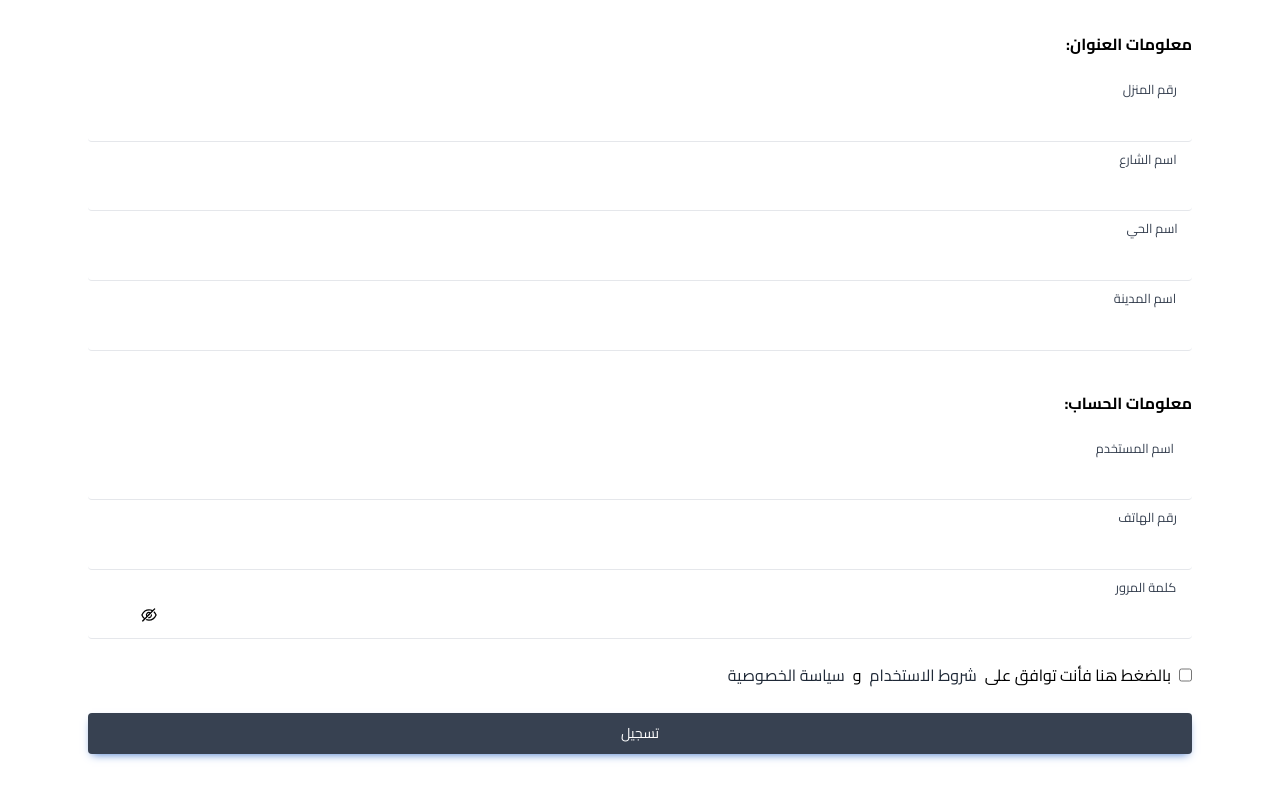
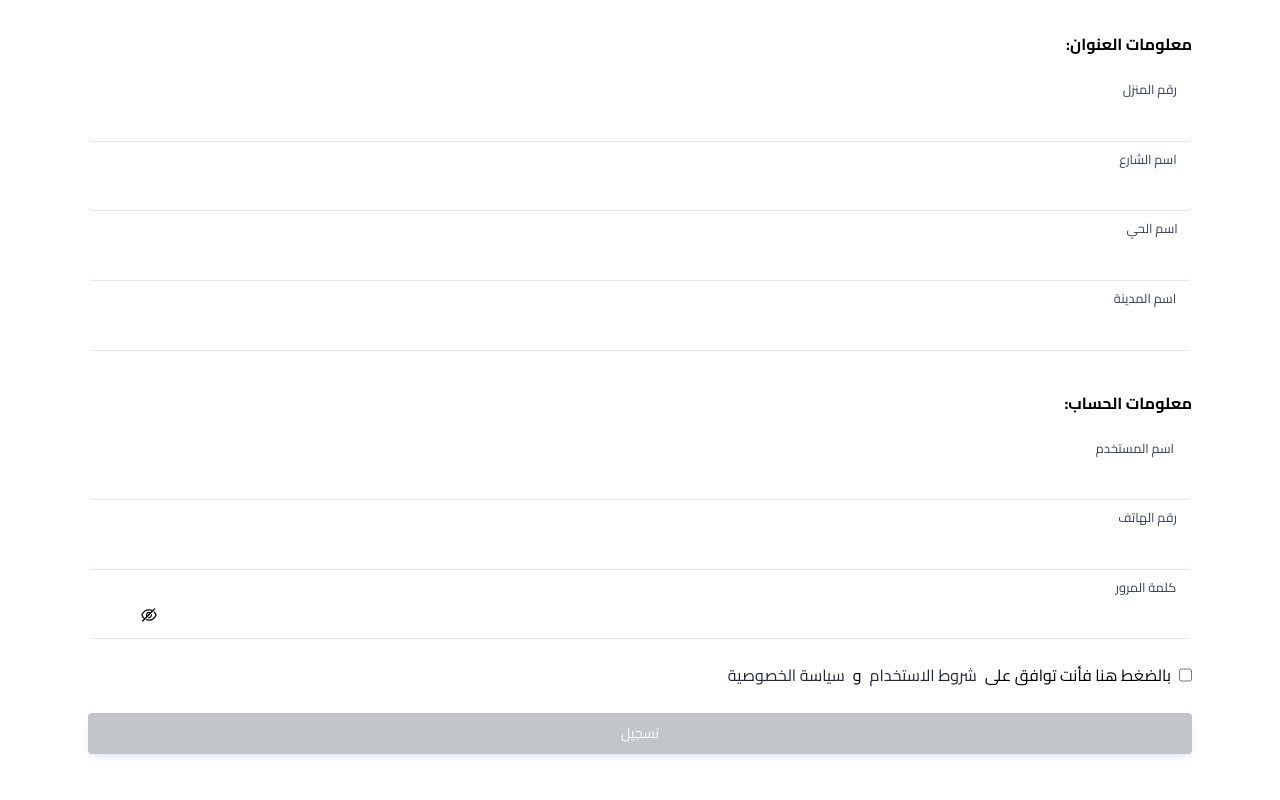
Before and after one commit to MHMDHIDR/ecommerce, a React (Vite) app: page /supplier-signup in a window 1280 px wide. Shown: the part 459-1259 px from the top of the page. Built offline with nearby package versions, Linux system fonts and the light colour scheme.

Commit message:
fixed some minor bugs

```diff
--- a/src/pages/Profile/EditProfile.tsx
+++ b/src/pages/Profile/EditProfile.tsx
@@ -10,10 +10,9 @@ import Layout from '@/components/Layout'
 import { AppSettingsContext } from '@/contexts/AppSettingsContext'
 import { FileUploadContext } from '@/contexts/FileUploadContext'
 import { handleLogout } from '@/utils/handleLogout'
-import { useContext, useEffect, useState } from 'react'
-import { AppSettingsProps, catchResponse, UserType } from '@/types'
-import { useAxios } from '@/hooks/useAxios'
-import { parseJson, stringJson } from '@/utils/jsonTools'
+import { useContext, useState } from 'react'
+import { AppSettingsProps, catchResponse } from '@/types'
+import { parseJson } from '@/utils/jsonTools'
 import axios from 'axios'
 import notify from '@/utils/notify'
 import goTo from '@/utils/goTo'
@@ -145,14 +144,14 @@ const EditProfile = () => {
     />
   ) : (
     <Layout>
-      <section className='container overflow-x-hidden px-5 rtl mx-auto max-w-6xl'>
+      <section className='container overflow-x-hidden px-5 rtl mx-auto max-w-6xl h-screen'>
         <div className='hidden'>
           {updateStatus === 1
             ? notify({
                 type: 'success',
-                msg: updateMsg
-                // ,reloadIn: TIME_TO_EXECUTE,
-                // reloadTo: goTo('edit')
+                msg: updateMsg,
+                reloadIn: TIME_TO_EXECUTE,
+                reloadTo: goTo('edit')
               })
             : updateStatus === 0
             ? notify({ type: 'error', msg: updateMsg })
--- a/src/pages/Profile/ShippingAddress.tsx
+++ b/src/pages/Profile/ShippingAddress.tsx
@@ -36,18 +36,19 @@ const ShippingAddress = () => {
   const [updateMsg, setUpdateMsg] = useState<string>('')
   const [isUpdating, setIsUpdating] = useState(false)
 
-  const { loading: loadingFetch, response } = useAxios({
+  const { loading: loadingFetch, data } = useAxios({
     url: `/users/${accountId}`,
     headers: stringJson({
       'Content-Type': 'application/json',
       Authorization: `Bearer ${token}`
     })
   })
+
   useEffect(() => {
-    if (!loadingFetch && response !== null) {
-      setFetchedUser(response !== null && response[0])
+    if (!loadingFetch && data !== null) {
+      setFetchedUser(data[0])
     }
-  }, [response])
+  }, [data])
 
   const handleUpdateShippingAddress = async (e: {
     target: any
@@ -99,14 +100,14 @@ const ShippingAddress = () => {
 
   return !loadingFetch !== null && fetchedUser !== null ? (
     <Layout>
-      <section className='container overflow-x-hidden px-5 rtl mx-auto max-w-6xl mt-28 md:mt-40'>
+      <section className='container overflow-x-hidden px-5 rtl mx-auto max-w-6xl h-screen mt-28 md:mt-40'>
         <div className='hidden'>
           {updateStatus === 1
             ? notify({
                 type: 'success',
-                msg: updateMsg
-                // ,reloadIn: TIME_TO_EXECUTE,
-                // reloadTo: goTo('shipping-address')
+                msg: updateMsg,
+                reloadIn: TIME_TO_EXECUTE,
+                reloadTo: goTo('shipping-address')
               })
             : updateStatus === 0
             ? notify({ type: 'error', msg: updateMsg })
--- a/src/pages/Profile/index.tsx
+++ b/src/pages/Profile/index.tsx
@@ -43,7 +43,7 @@ const Profile = () => {
       <section className='container px-5 py-20 mx-auto rtl flex justify-center items-center max-w-6xl'>
         {isSmallScreen && <BackButton to='/' className='absolute z-50 top-6 left-6' />}
 
-        <div className='flex flex-col w-full'>
+        <div className='flex flex-col w-full h-screen'>
           <Link
             to={`edit`}
             className='flex items-center gap-x-3 overflow-hidden rounded-lg bg-white dark:bg-gray-700 p-2 shadow-md'
--- a/src/pages/auth/Admin/AdminLogin.tsx
+++ b/src/pages/auth/Admin/AdminLogin.tsx
@@ -129,7 +129,10 @@ const AdminLogin = () => {
               type='submit'
               className={`inline-block w-full rounded px-7 py-2.5 text-sm leading-normal text-white dark:text-black shadow-[0_4px_9px_-4px_#3b71ca] transition ease-in-out bg-gray-700 dark:bg-white${
                 isLoginIn ? ' disabled:opacity-30 disabled:cursor-not-allowed' : ''
+              } ${
+                !tel || !password ? 'disabled:opacity-30 disabled:cursor-not-allowed' : ''
               }`}
+              disabled={!tel || !password}
             >
               {isLoginIn ? (
                 <span className='flex items-center w-full gap-x-2 justify-center'>
--- a/src/pages/auth/Login.tsx
+++ b/src/pages/auth/Login.tsx
@@ -132,7 +132,10 @@ const Login = () => {
               type='submit'
               className={`inline-block w-full rounded px-7 py-2.5 text-sm leading-normal text-white dark:text-black shadow-[0_4px_9px_-4px_#3b71ca] transition ease-in-out bg-gray-700 dark:bg-white${
                 isLoginIn ? ' disabled:opacity-30 disabled:cursor-not-allowed' : ''
+              } ${
+                !tel || !password ? 'disabled:opacity-30 disabled:cursor-not-allowed' : ''
               }`}
+              disabled={!tel || !password}
             >
               {isLoginIn ? (
                 <span className='flex items-center w-full gap-x-2 justify-center'>
--- a/src/pages/auth/Signup.tsx
+++ b/src/pages/auth/Signup.tsx
@@ -22,6 +22,7 @@ const Signup = () => {
   const [username, setUsername] = useState('')
   const [tel, setTel] = useState('')
   const [password, setPassword] = useState('')
+  const [termsAndConditions, setTermsAndConditions] = useState(false)
   const [isPassVisible, setIsPassVisible] = useState(false)
   const [regStatus, setRegStatus] = useState<number>()
   const [regMsg, setRegMsg] = useState('')
@@ -143,7 +144,12 @@ const Signup = () => {
 
             <div className='mb-6 flex items-center justify-between'>
               <div className='flex gap-x-2 mb-[0.125rem] min-h-[1.5rem]'>
-                <input type='checkbox' id='terms&condCheckbox' required />
+                <input
+                  type='checkbox'
+                  id='terms&condCheckbox'
+                  onChange={e => setTermsAndConditions(e.target.checked)}
+                  required
+                />
                 <label className='hover:cursor-pointer' htmlFor='terms&condCheckbox'>
                   بالضغط هنا فأنت توافق على
                   <div className='inline-flex items-center gap-x-2 pr-2'>
@@ -165,7 +171,12 @@ const Signup = () => {
                 isRegistering || regStatus === 1
                   ? ' disabled:opacity-30 disabled:cursor-not-allowed'
                   : ''
+              } ${
+                !termsAndConditions || !username || !tel || !password
+                  ? 'disabled:opacity-30 disabled:cursor-not-allowed'
+                  : ''
               }`}
+              disabled={!termsAndConditions || !username || !tel || !password}
             >
               {isRegistering ? (
                 <>
--- a/src/pages/auth/Supplier/SupplierLogin.tsx
+++ b/src/pages/auth/Supplier/SupplierLogin.tsx
@@ -129,7 +129,10 @@ const SupplierLogin = () => {
               type='submit'
               className={`inline-block w-full rounded px-7 py-2.5 text-sm leading-normal text-white dark:text-black shadow-[0_4px_9px_-4px_#3b71ca] transition ease-in-out bg-gray-700 dark:bg-white${
                 isLoginIn ? ' disabled:opacity-30 disabled:cursor-not-allowed' : ''
+              } ${
+                !tel || !password ? 'disabled:opacity-30 disabled:cursor-not-allowed' : ''
               }`}
+              disabled={!tel || !password}
             >
               {isLoginIn ? (
                 <span className='flex items-center w-full gap-x-2 justify-center'>
--- a/src/pages/auth/Supplier/SupplierSignup.tsx
+++ b/src/pages/auth/Supplier/SupplierSignup.tsx
@@ -29,6 +29,7 @@ const SupplierSignup = () => {
   const [username, setUsername] = useState('')
   const [tel, setTel] = useState('')
   const [password, setPassword] = useState('')
+  const [termsAndConditions, setTermsAndConditions] = useState(false)
   //Form States
   const [isPassVisible, setIsPassVisible] = useState(false)
   const [regStatus, setRegStatus] = useState<number>()
@@ -246,7 +247,12 @@ const SupplierSignup = () => {
 
             <div className='mb-6 flex items-center justify-between'>
               <div className='flex gap-x-2 mb-[0.125rem] min-h-[1.5rem]'>
-                <input type='checkbox' id='terms&condCheckbox' required />
+                <input
+                  type='checkbox'
+                  id='terms&condCheckbox'
+                  onChange={e => setTermsAndConditions(e.target.checked)}
+                  required
+                />
                 <label className='hover:cursor-pointer' htmlFor='terms&condCheckbox'>
                   بالضغط هنا فأنت توافق على
                   <div className='inline-flex items-center gap-x-2 pr-2'>
@@ -268,7 +274,32 @@ const SupplierSignup = () => {
                 isRegistering || regStatus === 1
                   ? ' disabled:opacity-30 disabled:cursor-not-allowed'
                   : ''
+              } ${
+                !firstname ||
+                !lastname ||
+                !houseNumber ||
+                !streetName ||
+                !neighborhoodName ||
+                !cityName ||
+                !username ||
+                !tel ||
+                !password ||
+                !termsAndConditions
+                  ? 'disabled:opacity-30 disabled:cursor-not-allowed'
+                  : ''
               }`}
+              disabled={
+                !firstname ||
+                !lastname ||
+                !houseNumber ||
+                !streetName ||
+                !neighborhoodName ||
+                !cityName ||
+                !username ||
+                !tel ||
+                !password ||
+                !termsAndConditions
+              }
             >
               {isRegistering ? (
                 <>
```
